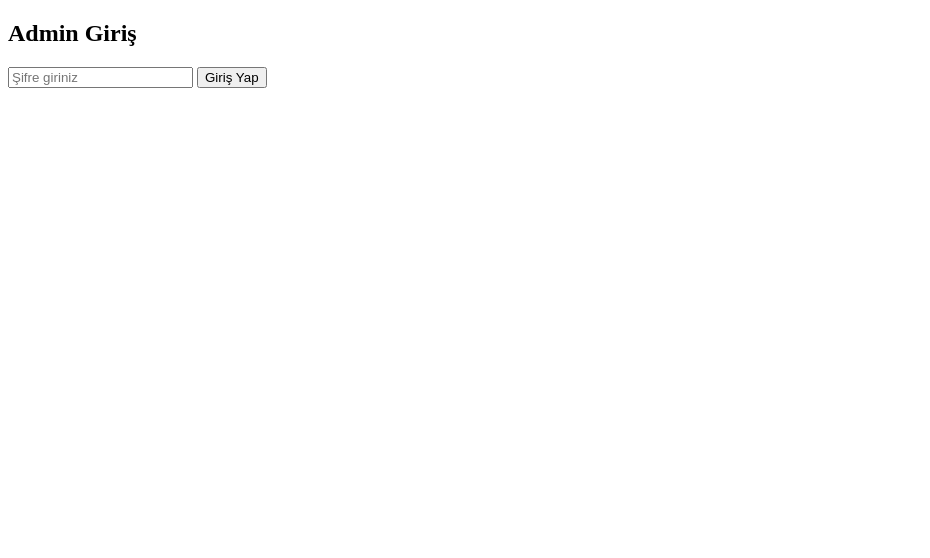
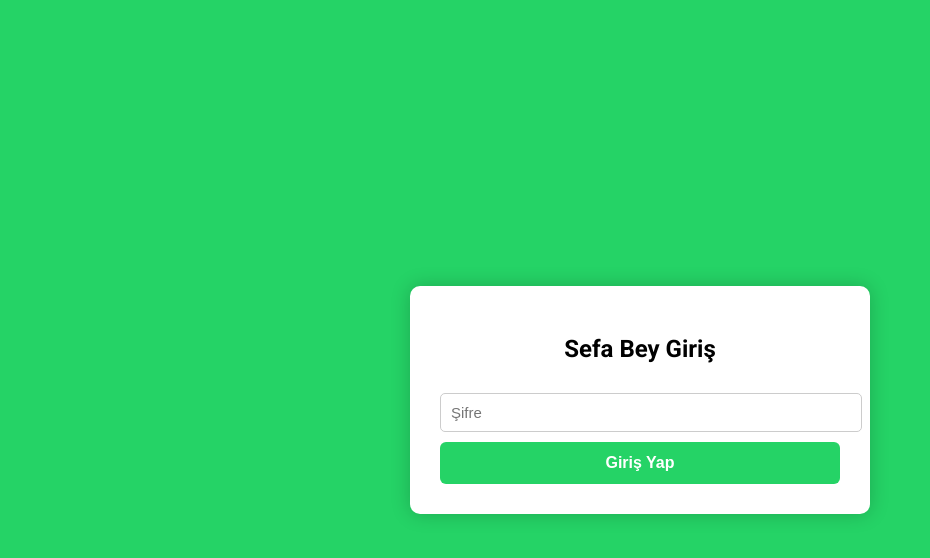
Before and after one commit to byuqur06/image-site, a website: page public/admin-login.html in a window 1280 px wide. Shown: the whole page, without its empty margins (0-930 px from the left). Drawn offline with Linux system fonts and the light colour scheme.

Commit message:
Update admin-login.html

```diff
--- a/public/admin-login.html
+++ b/public/admin-login.html
@@ -3,13 +3,77 @@
 <head>
   <meta charset="UTF-8">
   <meta name="viewport" content="width=device-width, initial-scale=1.0">
-  <title>Admin Giriş</title>
+  <title>Gariban Sefa - Giriş</title>
+  <style>
+    @import url('https://fonts.googleapis.com/css2?family=Roboto:wght@400;700&display=swap');
+
+    body {
+      margin: 0;
+      padding: 0;
+      font-family: 'Roboto', sans-serif;
+      background-color: #25D366;
+      color: #fff;
+      display: flex;
+      justify-content: center;
+      align-items: center;
+      height: 100vh;
+    }
+    .admin-login {
+      background-color: #ffffff;
+      color: #000;
+      width: 100%;
+      max-width: 400px;
+      padding: 30px;
+      border-radius: 10px;
+      box-shadow: 0 0 20px rgba(0,0,0,0.2);
+      font-size: 16px;
+    }
+    .admin-login h2 {
+      text-align: center;
+      margin-bottom: 20px;
+    }
+    .admin-login input {
+      width: 100%;
+      padding: 10px;
+      margin: 10px 0;
+      border: 1px solid #ccc;
+      border-radius: 5px;
+      font-size: 15px;
+    }
+    .admin-login button {
+      background-color: #25D366;
+      color: white;
+      border: none;
+      padding: 12px 20px;
+      border-radius: 6px;
+      font-weight: bold;
+      font-size: 16px;
+      cursor: pointer;
+      transition: transform 0.3s;
+      width: 100%;
+    }
+    .admin-login button:hover {
+      transform: scale(1.05);
+    }
+  </style>
 </head>
 <body>
-  <h2>Admin Giriş</h2>
-  <form action="/door" method="POST">
-    <input type="password" name="password" placeholder="Şifre giriniz">
-    <button type="submit">Giriş Yap</button>
-  </form>
+  <div class="admin-login">
+    <h2>Sefa Bey Giriş</h2>
+    <input type="password" id="password" placeholder="Şifre">
+    <button onclick="checkLogin()">Giriş Yap</button>
+  </div>
+
+  <script>
+    function checkLogin() {
+      const password = document.getElementById("password").value;
+      if(password === "123456") {
+        alert("Giriş başarılı! Admin paneline yönlendiriliyorsunuz...");
+        window.location.href = "/door";
+      } else {
+        alert("Şifre yanlış!");
+      }
+    }
+  </script>
 </body>
 </html>
```
